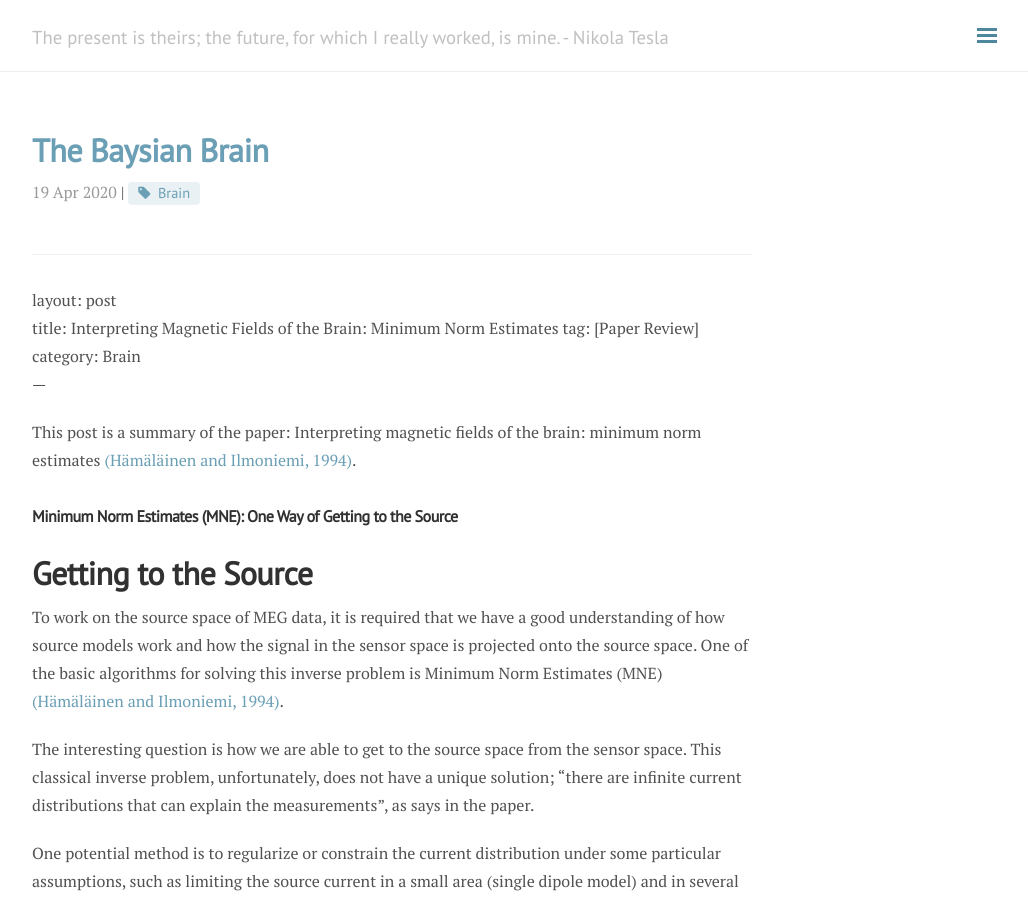
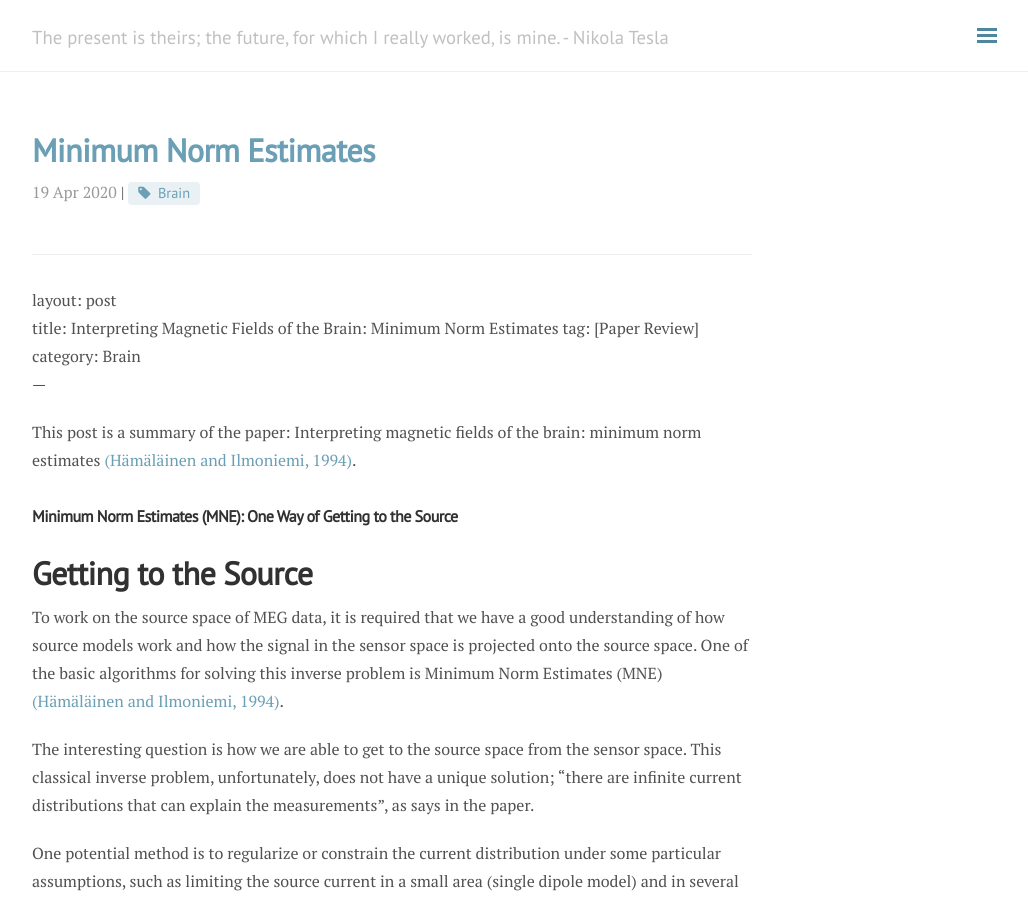
Before and after one commit to andylikescodes/andylikescodes.github.io, a Jekyll site: the page built from _posts/2020-04-19-Minimum-Norm-Estimates.md, in a window 1280 px wide and 900 px high. Shown: the whole window, without its empty margins (248-1276 px from the left). Built offline with Jekyll 4.4.1, drawn with Linux system fonts in a browser that asks for light colours; nearby versions of some CDN libraries; comment, search, counter and statistics services are not loaded; part of the change alters nothing that is shown.

Commit message:
_posts/2020-04-19-Minimum-Norm-Estimates.md updated from https://stackedit.io/

```diff
--- a/_posts/2020-04-19-Minimum-Norm-Estimates.md
+++ b/_posts/2020-04-19-Minimum-Norm-Estimates.md
@@ -1,6 +1,6 @@
 ---
 layout: post
-title: The Baysian Brain
+title: Minimum Norm Estimates
 tag: [Brain]
 category: Brain
 ---
@@ -35,7 +35,7 @@ The estimation of the primary-current distribution has direction and magnitude,
 
 > Written with [StackEdit](https://stackedit.io/).
 <!--stackedit_data:
-eyJoaXN0b3J5IjpbMTMxNjM2ODIxOCwtMjA5NzM4NTUzOCw3Nj
-M5ODM3MjIsMzY3MDE4NTA4LDEwNDQ0ODg5ODEsMzA4MTQyODk0
-LC0xODAyNDI3NTM5LDE2MTkwNDEyOTVdfQ==
+eyJoaXN0b3J5IjpbMjUzNzkxMDIzLC0yMDk3Mzg1NTM4LDc2Mz
+k4MzcyMiwzNjcwMTg1MDgsMTA0NDQ4ODk4MSwzMDgxNDI4OTQs
+LTE4MDI0Mjc1MzksMTYxOTA0MTI5NV19
 -->
```
